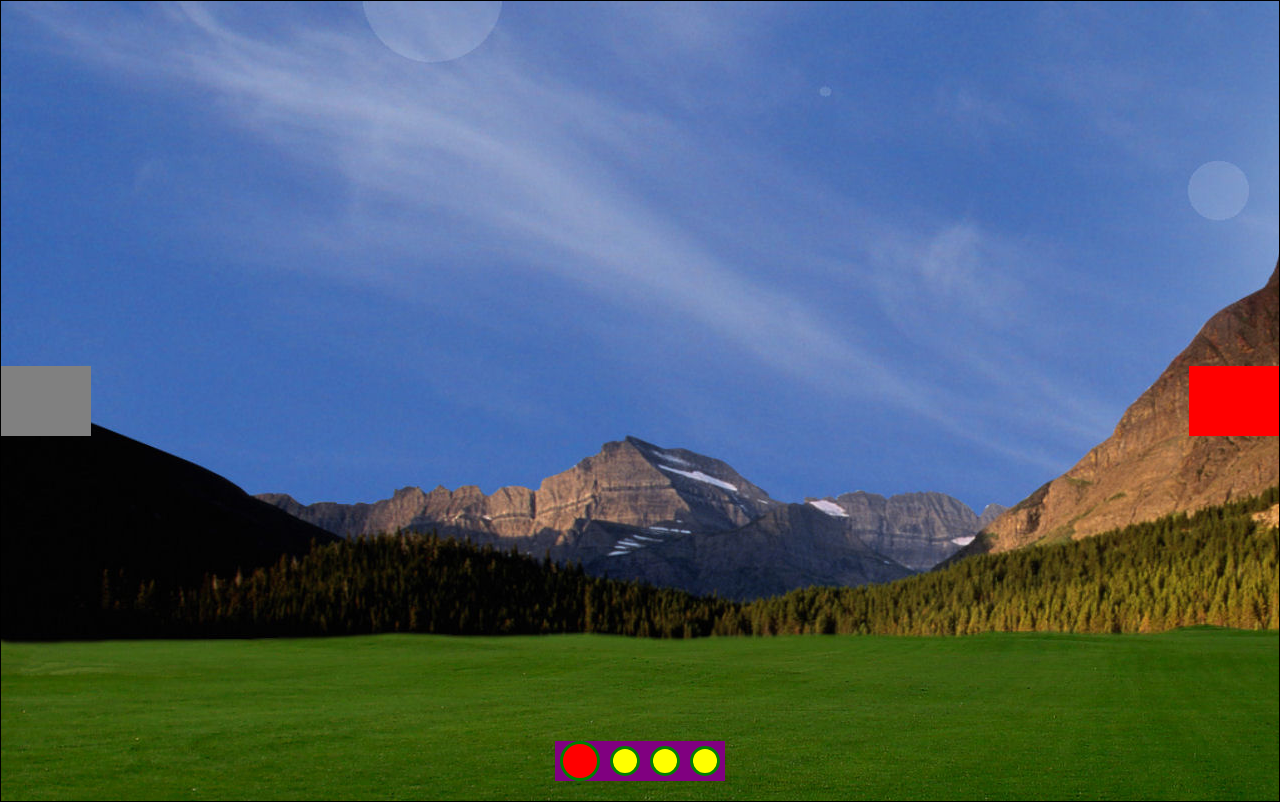
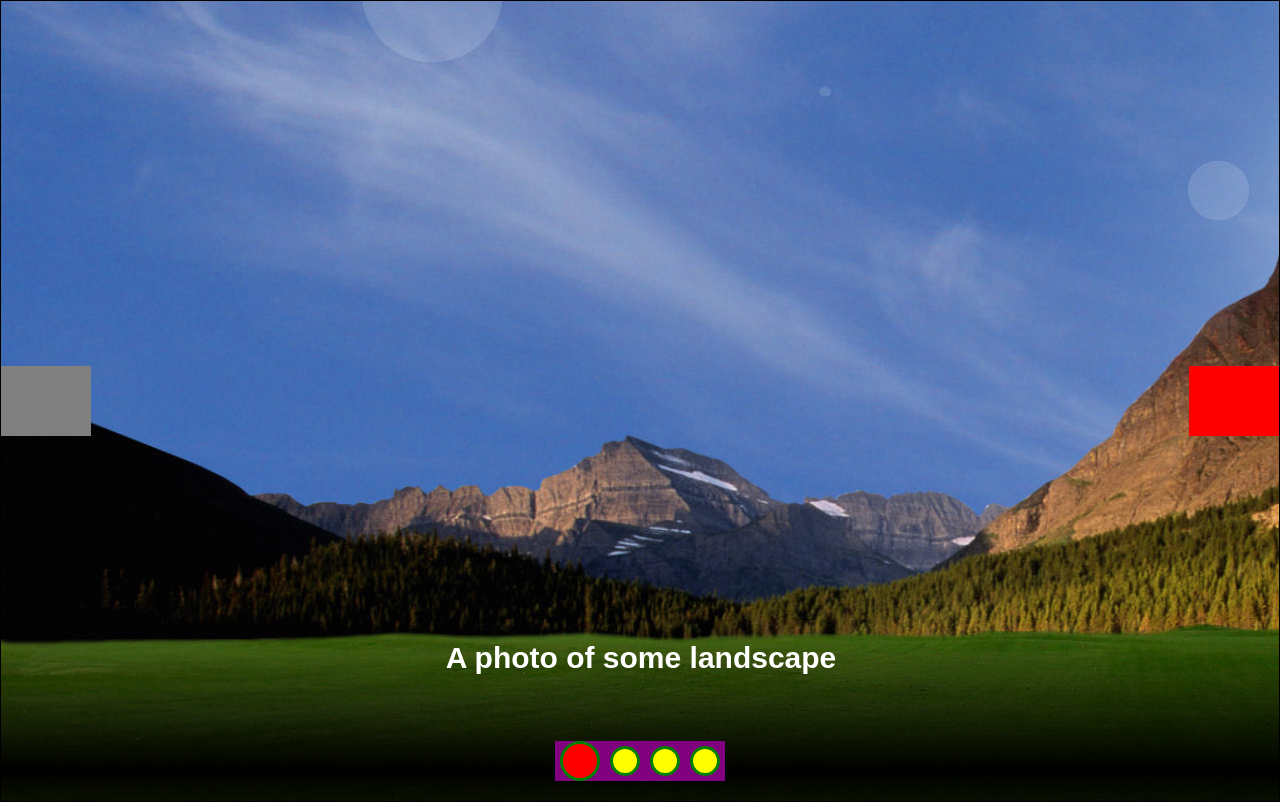
Before and after one commit to Joshuavanmeer/imageCaroussel, a plain HTML site: page public/index.html in a window 1280 px wide. Drawn offline with Linux system fonts and the light colour scheme.

Commit message:
added text box overlays

```diff
--- a/public/css/styles.css
+++ b/public/css/styles.css
@@ -8,7 +8,10 @@ body {
     margin: 0;
     padding: 0;
     background: grey;
+    font-family: "HelveticaNeueLT Pro 55 Roman", 'Arial', "sans-serif";
 }
+
+
 
 #caroussel {
     background: white;
@@ -29,8 +32,18 @@ body {
     text-align: center;
 }
 
-.slide img {
 
+.slide h3 {
+    color: white;
+    font-size: 30px;
+    bottom: 0;
+    position: absolute;
+    width: 100vw;
+    background: -moz-linear-gradient(top,  rgba(0,0,0,0) 0%, rgba(0,0,0,1) 81%, rgba(0,0,0,0.8) 100%);
+    background: -webkit-linear-gradient(top,  rgba(0,0,0,0) 0%,rgba(0,0,0,1) 81%,rgba(0,0,0,0.8) 100%);
+    background: linear-gradient(to bottom,  rgba(0,0,0,0) 0%,rgba(0,0,0,1) 81%,rgba(0,0,0,0.8) 100%);
+    height: 20vh;
+    margin: 0;
 }
 
 #slide-container {
--- a/public/js/app.js
+++ b/public/js/app.js
@@ -9,14 +9,14 @@ sweetSlider.addSlide([
     },
     {
         url: 'img/img2.jpg',
-        desc: 'A photo of some landscape'
+        desc: 'A photo of some landscape 2'
     },
     {
         url: 'img/img3.jpg',
-        desc: 'A photo of some landscape'
+        desc: 'A photo of some landscape 3'
     },
     {
         url: 'img/img1.jpg',
-        desc: 'A photo of some landscape'
+        desc: 'A photo of some landscape 4'
     }
 ]);
--- a/public/js/caroussel.js
+++ b/public/js/caroussel.js
@@ -201,7 +201,7 @@ var caroussel = (function(w,d){
         //new slide and corresponding UI pin.
         function addSlide(slideData) {
             buildSlideData(slideData, sliderCollection.slides);
-            buildSlide(slideData, sliderCollection.slides, state.totalSlides);
+            buildSlide(sliderCollection.slides);
             buildPinsUI(state.totalSlides);
             initChange();
         }
@@ -224,13 +224,17 @@ var caroussel = (function(w,d){
 
         //construct HTML for each slide after
         //being added through API
-        function buildSlide(slideData, collection){
-            var slideElem, slideImg, domFrag;
+        function buildSlide(collection){
+            var slideElem, slideImg, slideDesc, descTextNode, domFrag;
             domFrag = d.createDocumentFragment();
 
             collection.forEach(function(elem) {
                 slideElem = d.createElement('div');
                 slideImg = d.createElement('img');
+                slideDesc = d.createElement('h3');
+                descTextNode = d.createTextNode(elem.desc);
+                slideDesc.appendChild(descTextNode);
+                slideElem.appendChild(slideDesc);
 
                 slideElem.className = 'slide';
                 slideImg.setAttribute('src', elem.url);
```
